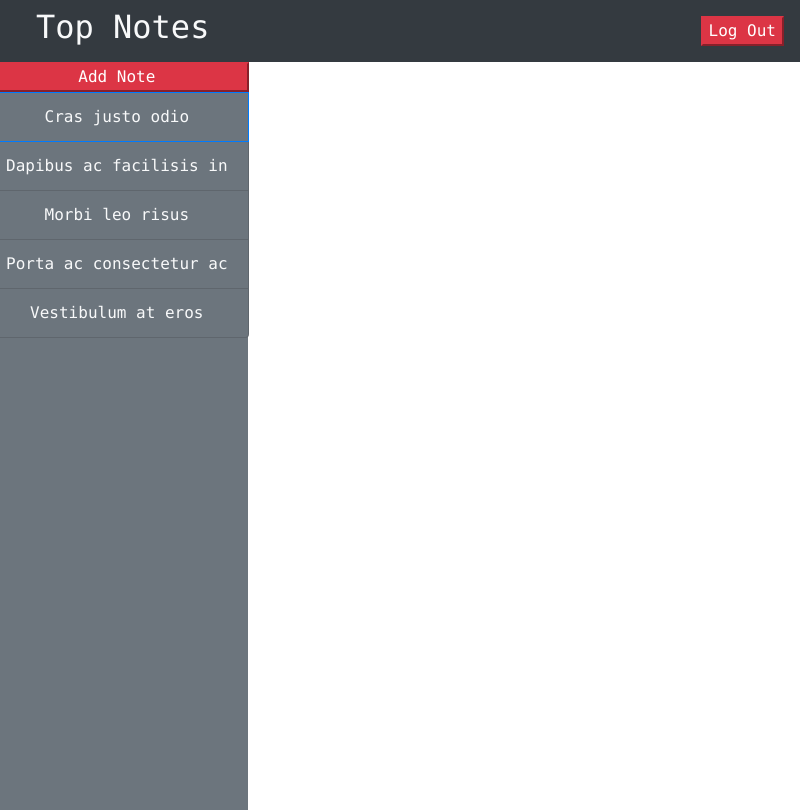
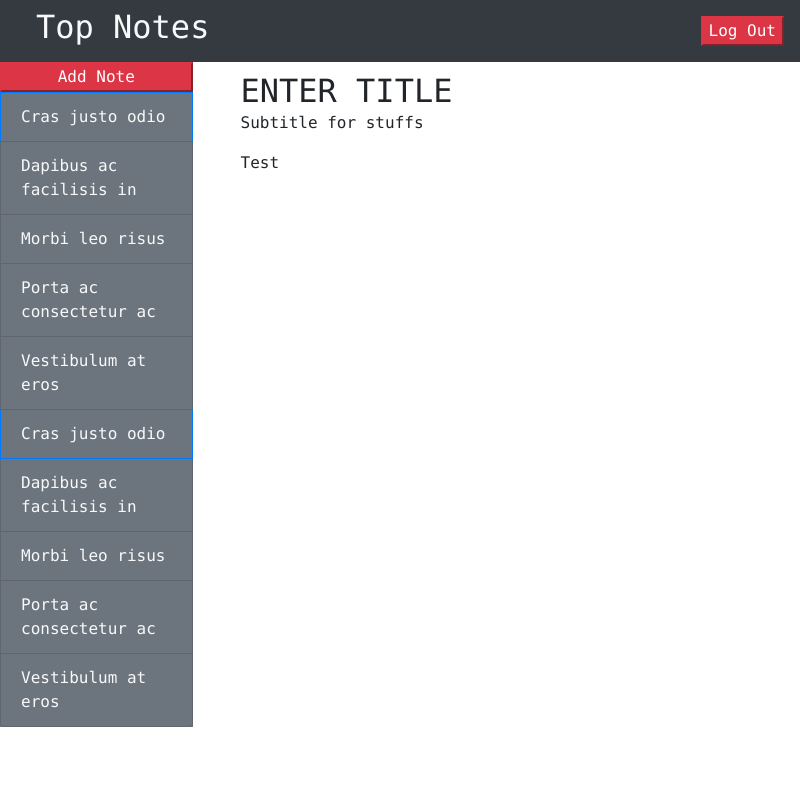
Before and after one commit to bxker/top-notes, an Electron app: page index.html in a window 800 px wide. Drawn offline with nearby package versions, Linux system fonts and the light colour scheme.

Commit message:
changed some UI things - maxwidth no worky

```diff
--- a/index.html
+++ b/index.html
@@ -5,6 +5,7 @@
     <meta charset="UTF-8">
     <title>Top Notes</title>
     <script src="https://maxcdn.bootstrapcdn.com/bootstrap/3.3.7/js/bootstrap.min.js"></script>
+    <link rel = "stylesheet" type = "text/css" href = "/styles/index.css" />
     <link rel="stylesheet" href="https://stackpath.bootstrapcdn.com/bootstrap/4.3.1/css/bootstrap.min.css"
         integrity="sha384-ggOyR0iXCbMQv3Xipma34MD+dH/1fQ784/j6cY/iJTQUOhcWr7x9JvoRxT2MZw1T" crossorigin="anonymous">
 </head>
@@ -12,25 +13,53 @@
 <body class="text-monospace">
     <!--This is the section for the header-->
     <div class="navbar navbar-fixed-top container-fluid bg-dark text-light">
-        <h2 style="padding-left: 20px;">Top Notes</h2>
+        <h2 style="padding-left: 20px; ">Top Notes</h2>
         <button class="btn-danger float-right">Log Out</button>
     </div>
-   <div class="container-fluid bg-secondary text-light m-0 p-0" style="width: 248px; height: 93.5vh; text-align: center;">
+
     <div class="row">
+        <div class="col-3 no-float bg-secondary pr-0">
                 <div class="list-group align-center">
                         <button class="btn-danger">Add Note</button>
                         <a href="#" class="list-group-item list-group-item-action active bg-secondary text-light">
                             Cras justo odio
                         </a>
-                <a href="#" class="list-group-item list-group-item-action bg-secondary text-light">Dapibus ac facilisis in</a>
-                <a href="#" class="list-group-item list-group-item-action bg-secondary text-light">Morbi leo risus</a>
-                <a href="#" class="list-group-item list-group-item-action bg-secondary text-light">Porta ac consectetur ac</a>
-                <a href="#" class="list-group-item list-group-item-action bg-secondary text-light">Vestibulum at eros</a>
-
-
+                        <a href="#" class="list-group-item list-group-item-action bg-secondary text-light">Dapibus ac
+                            facilisis
+                            in</a>
+                        <a href="#" class="list-group-item list-group-item-action bg-secondary text-light">Morbi leo
+                            risus</a>
+                        <a href="#" class="list-group-item list-group-item-action bg-secondary text-light">Porta ac
+                            consectetur
+                            ac</a>
+                        <a href="#" class="list-group-item list-group-item-action bg-secondary text-light">Vestibulum at
+                            eros</a>
+                        <a href="#" class="list-group-item list-group-item-action active bg-secondary text-light">
+                            Cras justo odio
+                        </a>
+                        <a href="#" class="list-group-item list-group-item-action bg-secondary text-light">Dapibus ac
+                            facilisis
+                            in</a>
+                        <a href="#" class="list-group-item list-group-item-action bg-secondary text-light">Morbi leo
+                            risus</a>
+                        <a href="#" class="list-group-item list-group-item-action bg-secondary text-light">Porta ac
+                            consectetur
+                            ac</a>
+                        <a href="#" class="list-group-item list-group-item-action bg-secondary text-light">Vestibulum at
+                            eros</a>
+                    </div>
+        </div>
+        <div class="col-8 no-float pl-5" id="main-section">
+            <div class="m-0" contenteditable="true">
+                <h2 id="note-title">ENTER TITLE</h2>
+                <p id="note-subtitle">Subtitle for stuffs</p>
+            </div>
+            <div id="note-content" contenteditable="true">
+                <p>Test</p>
+            </div>
+        </div>
     </div>
 
-   </div>
 
         <script>
             // You can also require other files to run in this process
--- /dev/null
+++ b/styles/index.css
@@ -0,0 +1,30 @@
+html,body,.container {
+    margin: 0 auto;
+}
+.container {
+
+}
+
+.row {
+    height: 100%;
+    display: table-row;
+}
+
+.row .no-float {
+  display: table-cell;
+  float: none;
+}
+
+
+#main-section {
+    max-width: ;
+}
+
+#note-title {
+    padding-top: 10px;
+    margin: 0;
+}
+
+#note-content {
+    max-width: 80%;
+}
```
Also changed, not shown: login.html (+2 -0 lines). Lines whose indentation alone changed are shown as unchanged.
